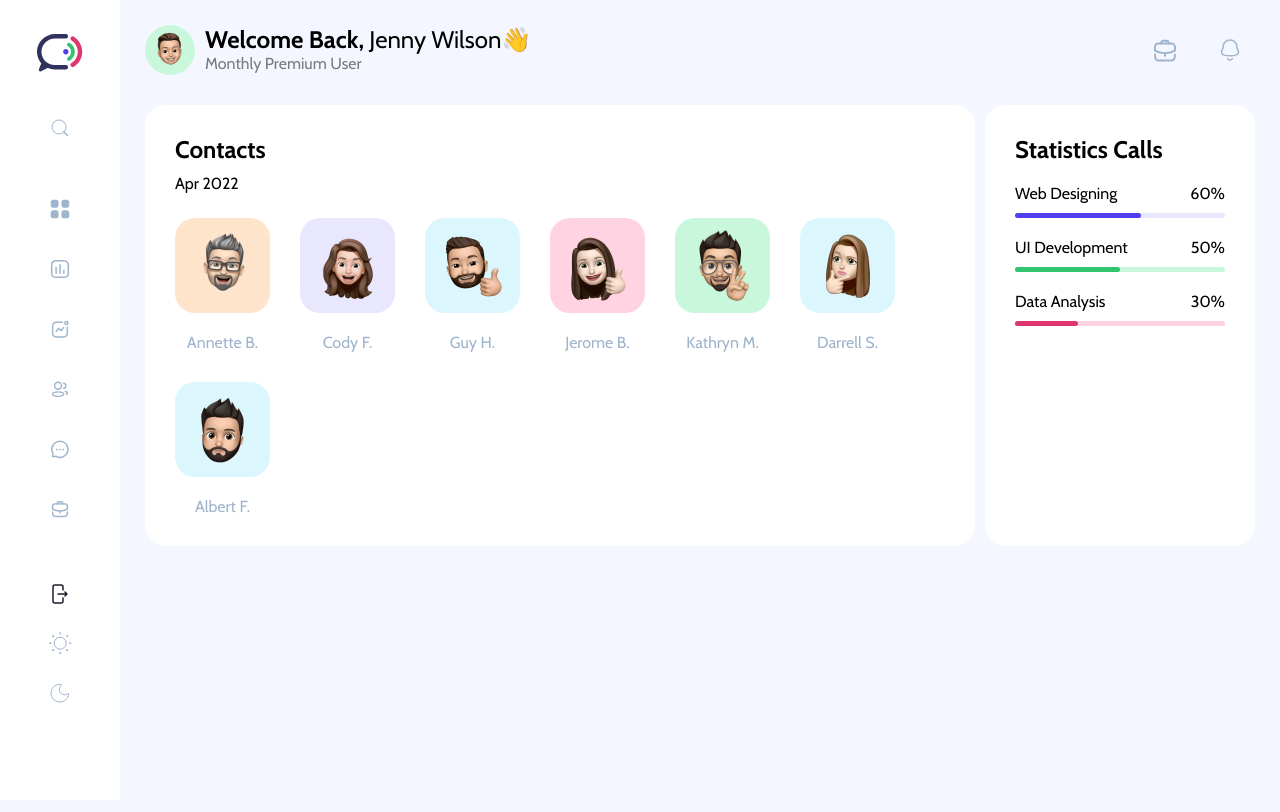
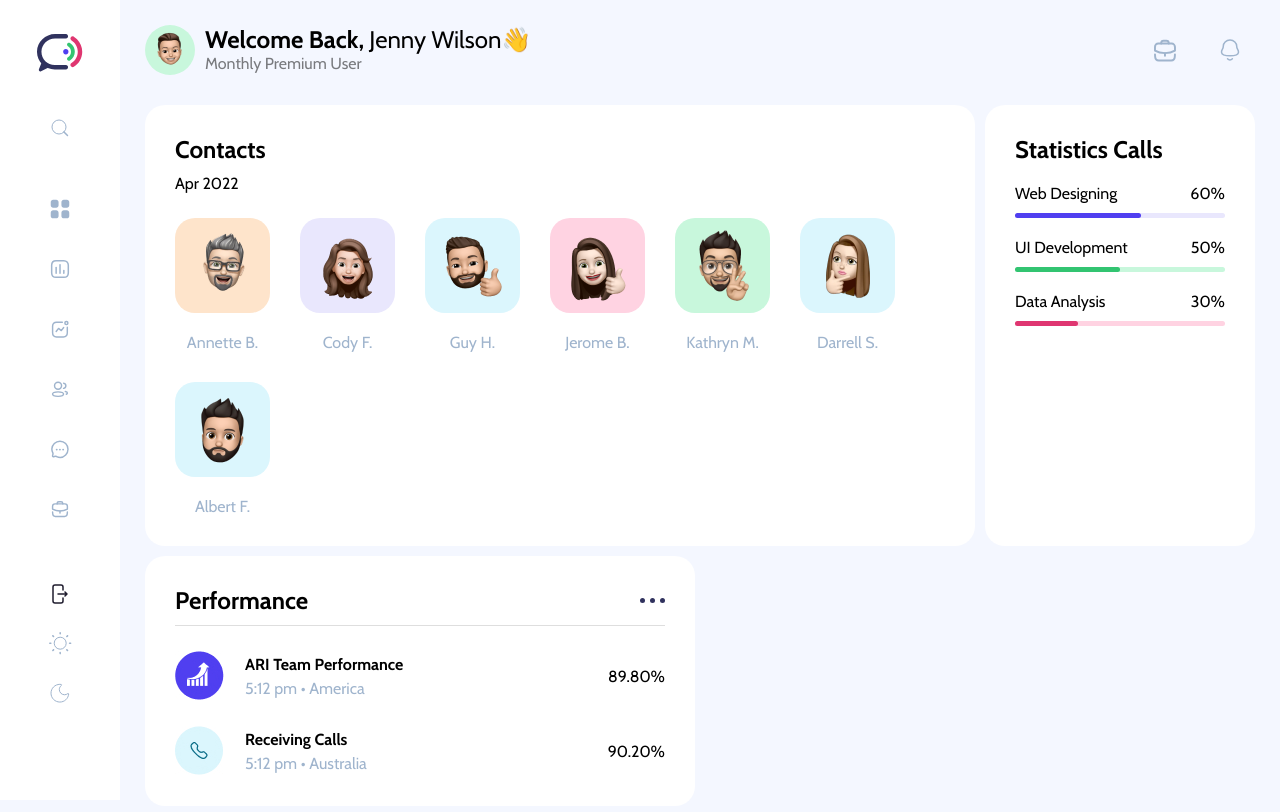
Before and after one commit to Denis-Paziak/Call-Center-Software, a React (Create React App) app: page / in a window 1280 px wide. Shown: the top 812 px of the page. Built offline with nearby package versions, Linux system fonts and the light colour scheme.

Commit message:
performance

```diff
--- a/src/components/Main/Main.tsx
+++ b/src/components/Main/Main.tsx
@@ -3,6 +3,7 @@ import Header from "../Header/Header";
 import Contacts from "../Contacts/Contacts";
 import "./main.scss"
 import StatisticsCalls from "../StatisticsCalls/StatisticsCalls";
+import Performance from "../Performance/Performance";
 
 const Main = () => {
     return (
@@ -11,6 +12,7 @@ const Main = () => {
             <div className="container">
                 <Contacts/>
                 <StatisticsCalls />
+                <Performance />
             </div>
         </div>
     );
--- /dev/null
+++ b/src/components/Performance/Performance.tsx
@@ -0,0 +1,43 @@
+import React from 'react';
+import "./performance.scss";
+
+import performance1 from "../../img/Performance1.jpg";
+import performance2 from "../../img/Performance2.jpg";
+
+const Performance = () => {
+    return (
+        <div className="performance">
+            <div className="title">
+                <h2>Performance</h2>
+                <div className="more">
+                    <div></div>
+                    <div></div>
+                    <div></div>
+                </div>
+            </div>
+            <div className="performance-item">
+                <div className="icon">
+                    <img src={performance1} alt="icon"/>
+                </div>
+                <div className="text">
+                    <h2>ARI Team Performance</h2>
+                    <p>5:12 pm  •  America</p>
+                </div>
+                <p className="progress">89.80%</p>
+            </div>
+
+            <div className="performance-item">
+                <div className="icon">
+                    <img src={performance2} alt="icon"/>
+                </div>
+                <div className="text">
+                    <h2>Receiving Calls</h2>
+                    <p>5:12 pm  •  Australia</p>
+                </div>
+                <p className="progress">90.20%</p>
+            </div>
+        </div>
+    );
+};
+
+export default Performance;
--- /dev/null
+++ b/src/components/Performance/performance.scss
@@ -0,0 +1,60 @@
+@import "../../var";
+
+.performance {
+  padding: 30px;
+  background: $white;
+  border-radius: 20px;
+
+  grid-column-start: 1;
+  grid-column-end: 3;
+
+  .title {
+    display: flex;
+    justify-content: space-between;
+    border-bottom: 1px solid #DEDEDE;
+    padding-bottom: 10px;
+  }
+
+  .more {
+    display: flex;
+    align-items: center;
+    gap: 5px;
+    cursor: pointer;
+
+    div {
+      width: 5px;
+      height: 5px;
+      background: $hover;
+      border-radius: 50%;
+    }
+  }
+
+}
+
+.performance-item {
+  display: flex;
+  align-items: center;
+  margin-top: 25px;
+
+  .text {
+    h2 {
+      font-size: 16px;
+    }
+
+    p {
+      margin-top: 5px;
+      color: $disable;
+    }
+  }
+
+  .icon {
+    width: 50px;
+    height: 50px;
+    border-radius: 50%;
+    margin-right: 20px;
+  }
+
+  .progress {
+    margin-left: auto;
+  }
+}
--- a/src/components/StatisticsCalls/StatisticsCalls.tsx
+++ b/src/components/StatisticsCalls/StatisticsCalls.tsx
@@ -1,14 +1,13 @@
 import React from 'react';
 import "./statisticsCalls.scss";
 
-
-interface istatisticsCallsItem {
+interface iStatisticsCallsItem {
     text: string,
     color: string,
     progress: string
 }
 
-const data : istatisticsCallsItem [] = [
+const data : iStatisticsCallsItem [] = [
     {
         text: "Web Designing",
         color: "blue",
```
Also changed, not shown: src/img/Performance1.jpg (added), src/img/Performance2.jpg (added).
